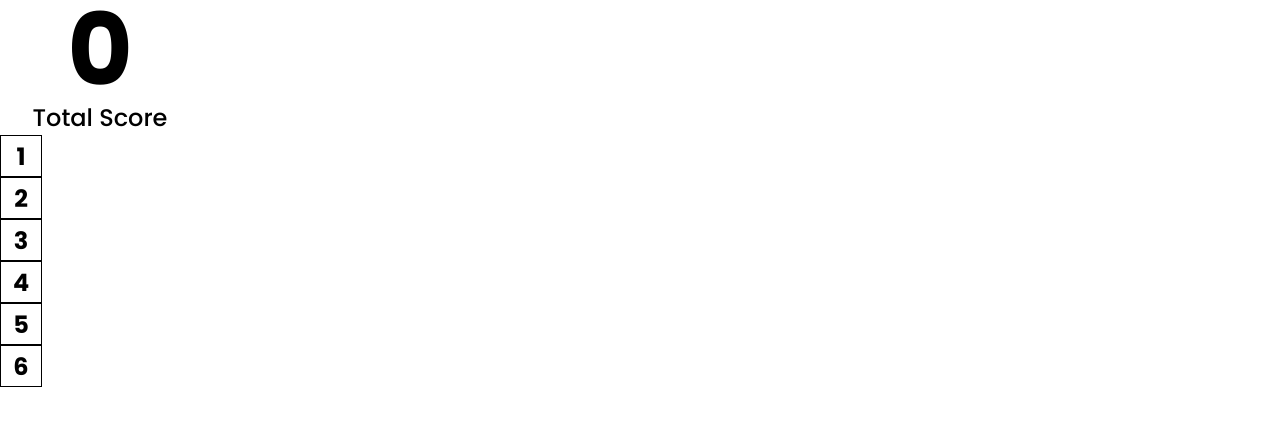
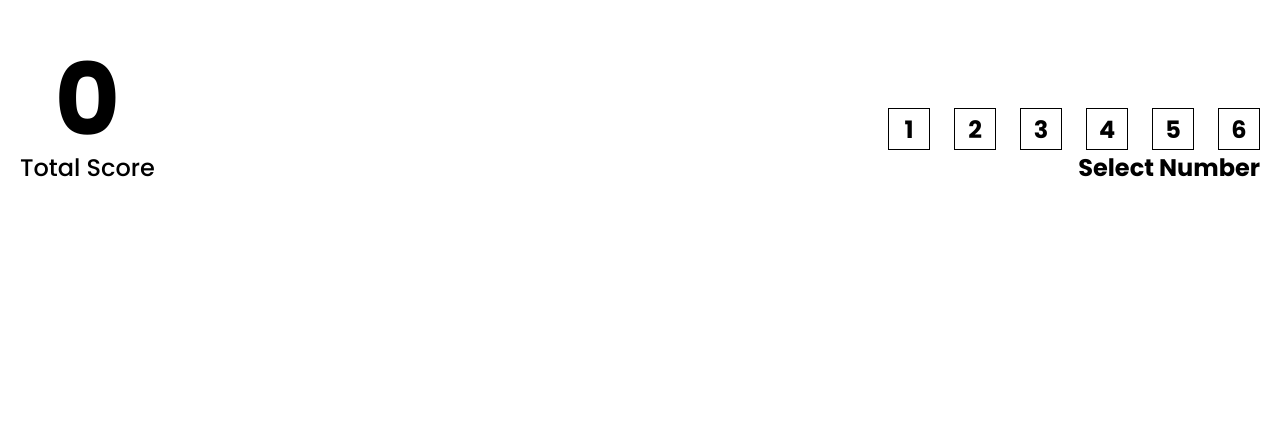
Before and after one commit to umeroro/React-JS-Projects, a React (Vite) app in the folder dice-game/: page / in a window 1280 px wide. Shown: the top 426 px of the page. Built offline with nearby package versions, Linux system fonts and the light colour scheme.

Commit message:
Dice Game

```diff
--- a/dice-game/src/components/GamePlay.jsx
+++ b/dice-game/src/components/GamePlay.jsx
@@ -4,11 +4,23 @@ import NumberSelector from "./NumberSelector";
 
 const GamePlay = () => {
   return (
-    <main>
-      <TotalScore />
-      <NumberSelector />
-    </main>
+    <Maincontainer>
+      <div className="top-section">
+        <TotalScore />
+        <NumberSelector />
+      </div>
+    </Maincontainer>
   );
 };
 
 export default GamePlay;
+
+const Maincontainer = styled.div`
+  padding: 50px 20px;
+
+  .top-section {
+    display: flex;
+    justify-content: space-between;
+    align-items: end;
+  }
+`;
--- a/dice-game/src/components/NumberSelector.jsx
+++ b/dice-game/src/components/NumberSelector.jsx
@@ -1,18 +1,47 @@
+import { useState } from "react";
 import styled from "styled-components";
 
 const NumberSelector = () => {
   const arrayNumber = [1, 2, 3, 4, 5, 6];
+  const [selectedNumber, setselectedNumber] = useState();
+  console.log(selectedNumber);
 
   return (
-    <div>
-      {arrayNumber.map((value, i) => (
-        <Box key={i}>{value}</Box>
-      ))}
-    </div>
+    <NumberSelecterContainer>
+      <div className="flex">
+        {arrayNumber.map((value, i) => (
+          <Box
+            isSelected={value === selectedNumber}
+            key={i}
+            onClick={() => setselectedNumber(value)}
+          >
+            {value}
+          </Box>
+        ))}
+      </div>
+      <p>
+        Select Number
+      </p>
+    </NumberSelecterContainer>
   );
 };
 
 export default NumberSelector;
+
+const NumberSelecterContainer = styled.div`
+  display: flex;
+  flex-direction: column;
+  align-items: end;
+
+  .flex{
+    display: flex;
+    gap: 24px;
+  }
+  p {
+    font-size: 24px;
+    font-weight: 700;
+  }
+`;
 
 const Box = styled.div`
   width: 40px;
@@ -23,4 +52,6 @@ const Box = styled.div`
   place-items: center;
   font-size: 24px;
   font-weight: 700;
+  background-color: ${(props) => (props.isSelected ? "black" : "white")};
+  color: ${(props) => (props.isSelected ? "white" : "black")};
 `;
```
